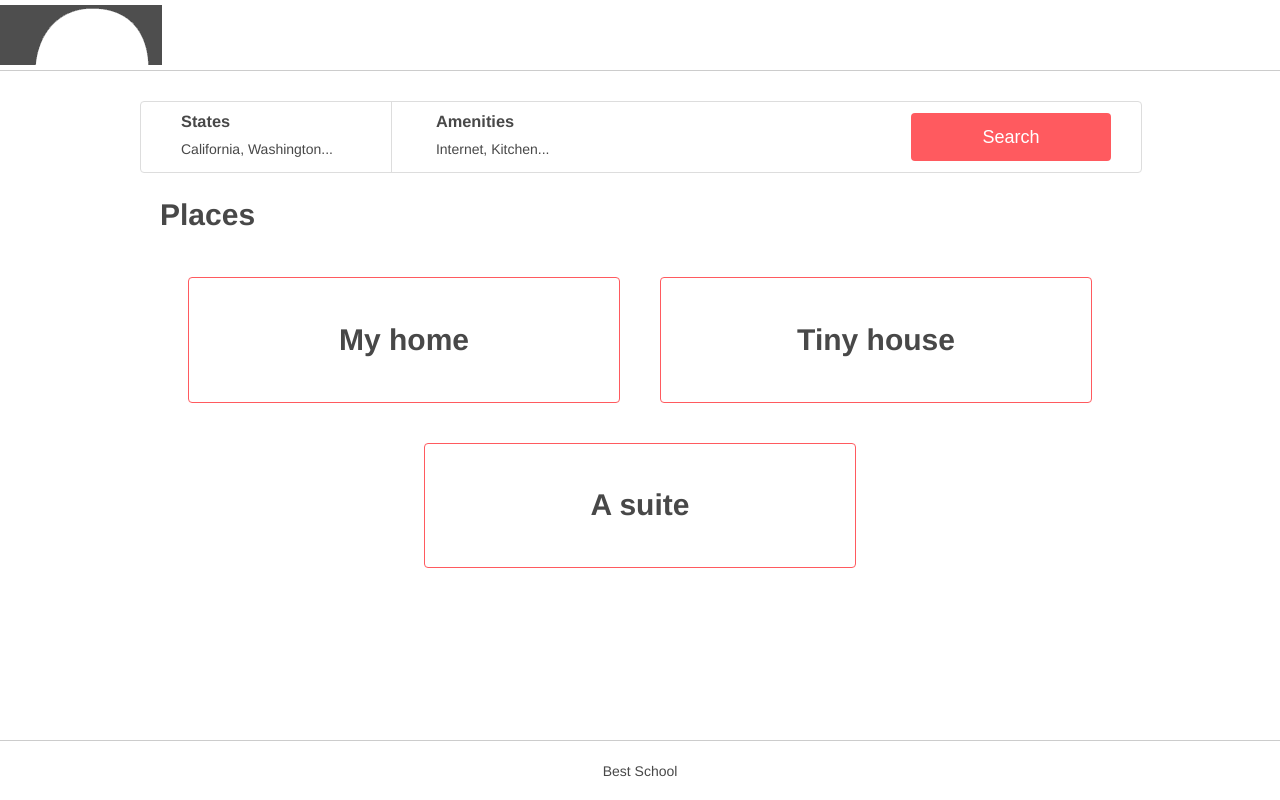
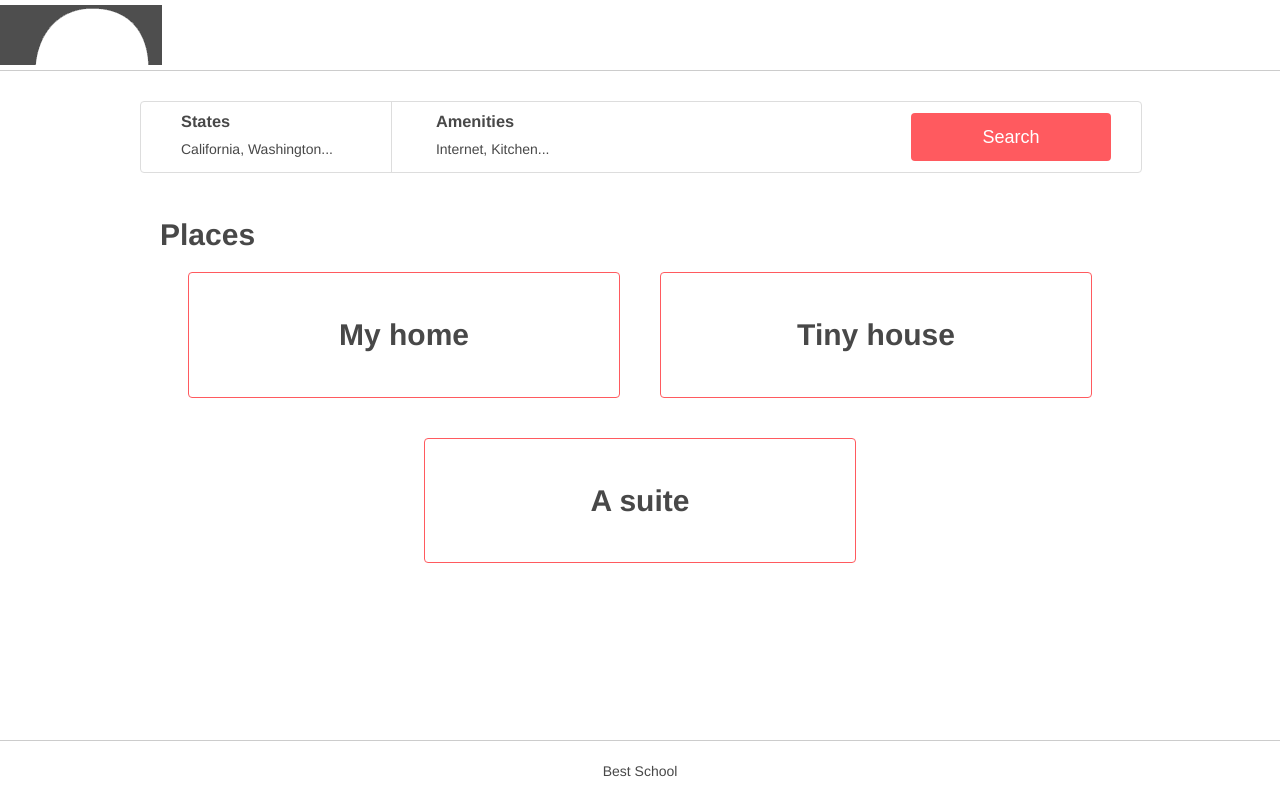
Before and after one commit to aidookingsley/AirBnB_clone, a plain HTML site: page web_static/7-index.html in a window 1280 px wide. Drawn offline with Linux system fonts and the light colour scheme.

Commit message:
Update 7-places.css

```diff
--- a/web_static/styles/7-places.css
+++ b/web_static/styles/7-places.css
@@ -1,21 +1,24 @@
 .places {
-    display:flex;
+  width: 100%;
+  border: 0;
+  display: flex;
+  flex-direction: row;
   flex-wrap: wrap;
   justify-content: center;
-    margin-bottom: 50px;
 }
-
+/* place */
 .places h1 {
   font-size: 30px;
-    width: 100%;
-    margin-left: 20px;
+  padding-left: 20px;
+  padding-top: 20px;
+  margin-bottom: 0px;
+  flex: 0 1 100%;
 }
-
 .places article {
   width: 390px;
   padding: 20px;
   margin: 20px;
-    border: 1px solid #FF5A5F;
+  border: 1px solid #ff5a5f;
   border-radius: 4px;
   display: flex;
   justify-content: center;
@@ -23,4 +26,5 @@
 
 .places article h2 {
   font-size: 30px;
+  align-self: center;
 }
```
Lines whose indentation alone changed are shown as unchanged.
